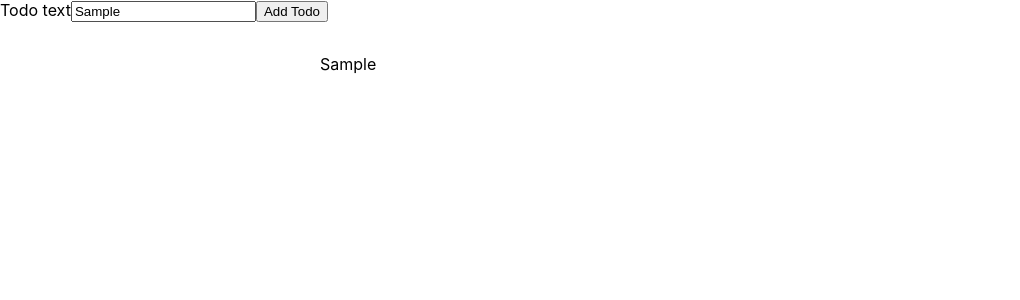
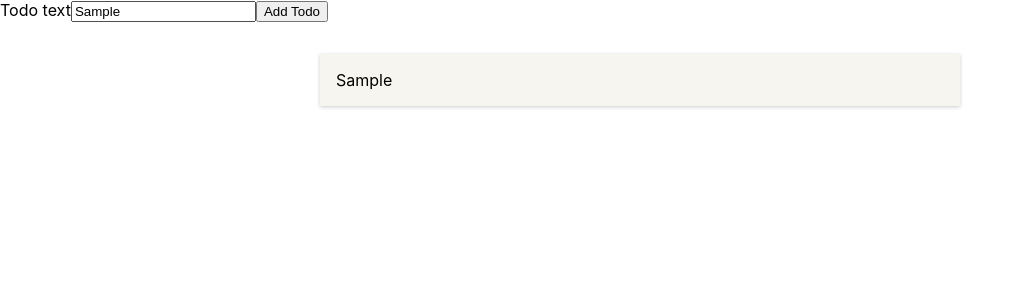
Before and after one commit to AssafGolani/SimpleTodoAppInReactAndTypescript, a React (Create React App) app: page / in a window 1280 px wide. Both pictures are taken after typing "Sample" into the empty fields and a click on the button "Add Todo". Shown: the top 300 px of the page, without its empty margins (0-1020 px from the left). Built offline with nearby package versions, Linux system fonts and the light colour scheme.

Commit message:
refactor: Add CSS module for TodoItem component

```diff
--- /dev/null
+++ b/src/components/TodoItem.module.css
@@ -0,0 +1,6 @@
+.item {
+  margin: 1rem 0;
+  box-shadow: 0 1px 4px rgba(0, 0, 0, 0.2);
+  padding: 1rem;
+  background-color: #f7f5ef;
+}
--- a/src/components/TodoItem.tsx
+++ b/src/components/TodoItem.tsx
@@ -1,7 +1,7 @@
 import React from "react";
-
+import classes from './TodoItem.module.css';
 const TodoItem: React.FC<{text: string}> = (props) => {
-    return <li>{props.text}</li>;
+    return <li className={classes.item}>{props.text}</li>;
 };
 
 export default TodoItem;
```
